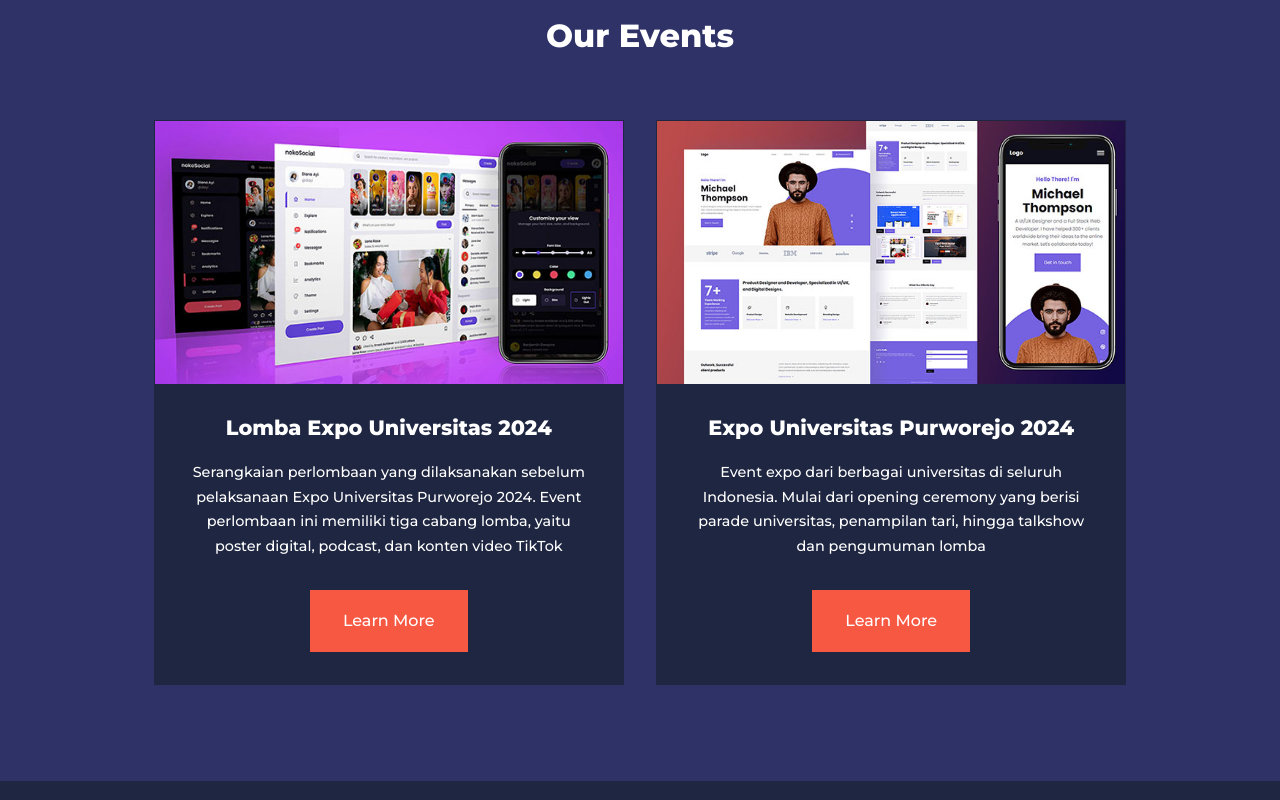
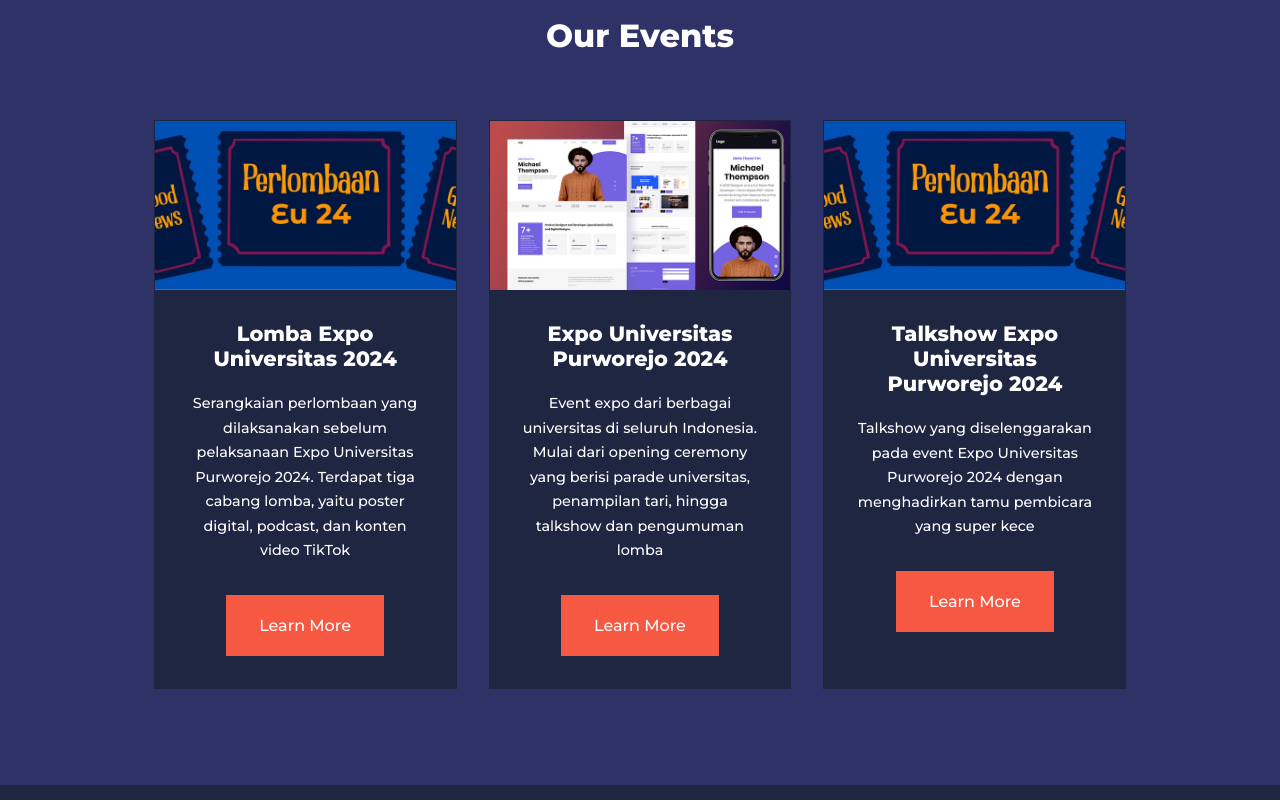
Before and after one commit to expouniversitaspwr/expouniversitaspwr.github.io, a plain HTML site: page index.html in a window 1280 px wide. Shown: the part 2000-2800 px from the top of the page. Drawn offline with nearby package versions, Linux system fonts and the light colour scheme.

Commit message:
commit-talkshow

```diff
--- a/css/events.css
+++ b/css/events.css
@@ -1,6 +1,10 @@
 /* ========================== TIMELINE LOMBA ========================== */
 
 .events-expouniv {
+  padding: 1rem;
+}
+
+.events-talkshow {
   padding: 1rem;
 }
 
@@ -9,6 +13,7 @@
   font-size: 28px;
   position: relative;
   text-align: center;
+  margin-top: 80px;
 }
 
 .section-location {
--- a/css/style.css
+++ b/css/style.css
@@ -299,11 +299,18 @@ header {
 
 .courses_container {
   display: grid;
-  grid-template-columns: repeat(2, 1fr);
+  grid-template-columns: repeat(3, 1fr);
   gap: 2rem;
 }
 
 .course_left {
+  background: var(--color-bg);
+  text-align: center;
+  border: 1px solid transparent;
+  transition: var(--transition);
+}
+
+.course_middle {
   background: var(--color-bg);
   text-align: center;
   border: 1px solid transparent;
@@ -318,6 +325,11 @@ header {
 }
 
 .course_left:hover {
+  background: transparent;
+  border-color: var(--color-primary);
+}
+
+.course_middle:hover {
   background: transparent;
   border-color: var(--color-primary);
 }
--- a/index.html
+++ b/index.html
@@ -169,21 +169,20 @@
       <div class="container courses_container">
         <article class="course_left">
           <div class="course_image">
-            <img src="./images/course1.jpg" />
+            <img src="./images/lomba-banner.jpg" />
           </div>
           <div class="course_info">
             <h4>Lomba Expo Universitas 2024</h4>
             <p>
               Serangkaian perlombaan yang dilaksanakan sebelum pelaksanaan Expo
-              Universitas Purworejo 2024. Event perlombaan ini memiliki tiga
-              cabang lomba, yaitu poster digital, podcast, dan konten video
-              TikTok
+              Universitas Purworejo 2024. Terdapat tiga cabang lomba, yaitu
+              poster digital, podcast, dan konten video TikTok
             </p>
             <a href="events.html" class="btn btn-primary">Learn More</a>
           </div>
         </article>
 
-        <article class="course_right">
+        <article class="course_middle">
           <div class="course_image">
             <img src="./images/course2.jpg" />
           </div>
@@ -194,7 +193,23 @@
               dari opening ceremony yang berisi parade universitas, penampilan
               tari, hingga talkshow dan pengumuman lomba
             </p>
-            <a href="events.html" class="btn btn-primary">Learn More</a>
+            <a href="events.html#expo" class="btn btn-primary">Learn More</a>
+          </div>
+        </article>
+
+        <article class="course_right">
+          <div class="course_image">
+            <img src="./images/lomba-banner.jpg" />
+          </div>
+          <div class="course_info">
+            <h4>Talkshow Expo Universitas Purworejo 2024</h4>
+            <p>
+              Talkshow yang diselenggarakan pada event Expo Universitas
+              Purworejo 2024 dengan menghadirkan tamu pembicara yang super kece
+            </p>
+            <a href="events.html#talkshow" class="btn btn-primary"
+              >Learn More</a
+            >
           </div>
         </article>
       </div>
@@ -316,10 +331,10 @@
 
         <article class="testimonial swiper-slide">
           <div class="avatar">
-            <img src="./images/aqirarizqyandra.jpg" />
+            <img src="./images/aqilarizqyandra.jpg" />
           </div>
           <div class="testimonial_info">
-            <h5>Aqira Rizqyandra</h5>
+            <h5>Aqila Rizqyandra</h5>
             <small>SMA N 1 Purworejo</small>
           </div>
           <div class="testimonial_body">
--- a/main.js
+++ b/main.js
@@ -93,5 +93,6 @@ sr.reveal(".about_achievements-right", { delay: 600, origin: "bottom" });
 sr.reveal(".about_coorperation-left", { delay: 600, origin: "bottom" });
 sr.reveal(".about_coorperation-right", { delay: 600, origin: "top" });
 sr.reveal(".course_left", { delay: 600, origin: "left" });
+sr.reveal(".course_middle", { delay: 600, origin: "top" });
 sr.reveal(".course_right", { delay: 600, origin: "right" });
 sr.reveal(".faq", { delay: 600, origin: "top" });
```
Also changed, not shown: events.html (+28 -1 lines), images/aqilarizqyandra.jpg (renamed from images/aqirarizqyandra.jpg), images/course1.jpg (deleted), images/header-lomba.svg, images/lomba-banner.jpg (added).
